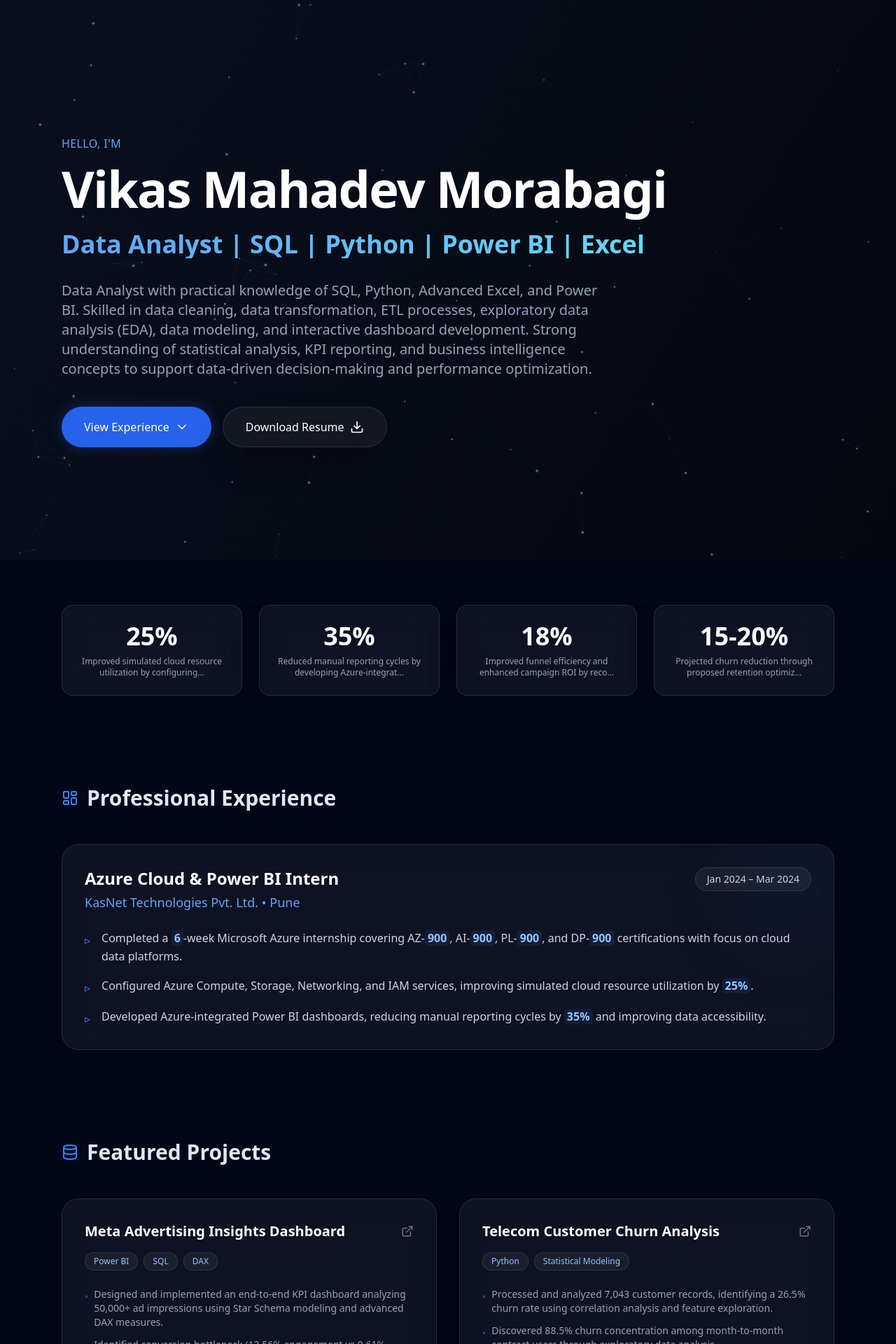
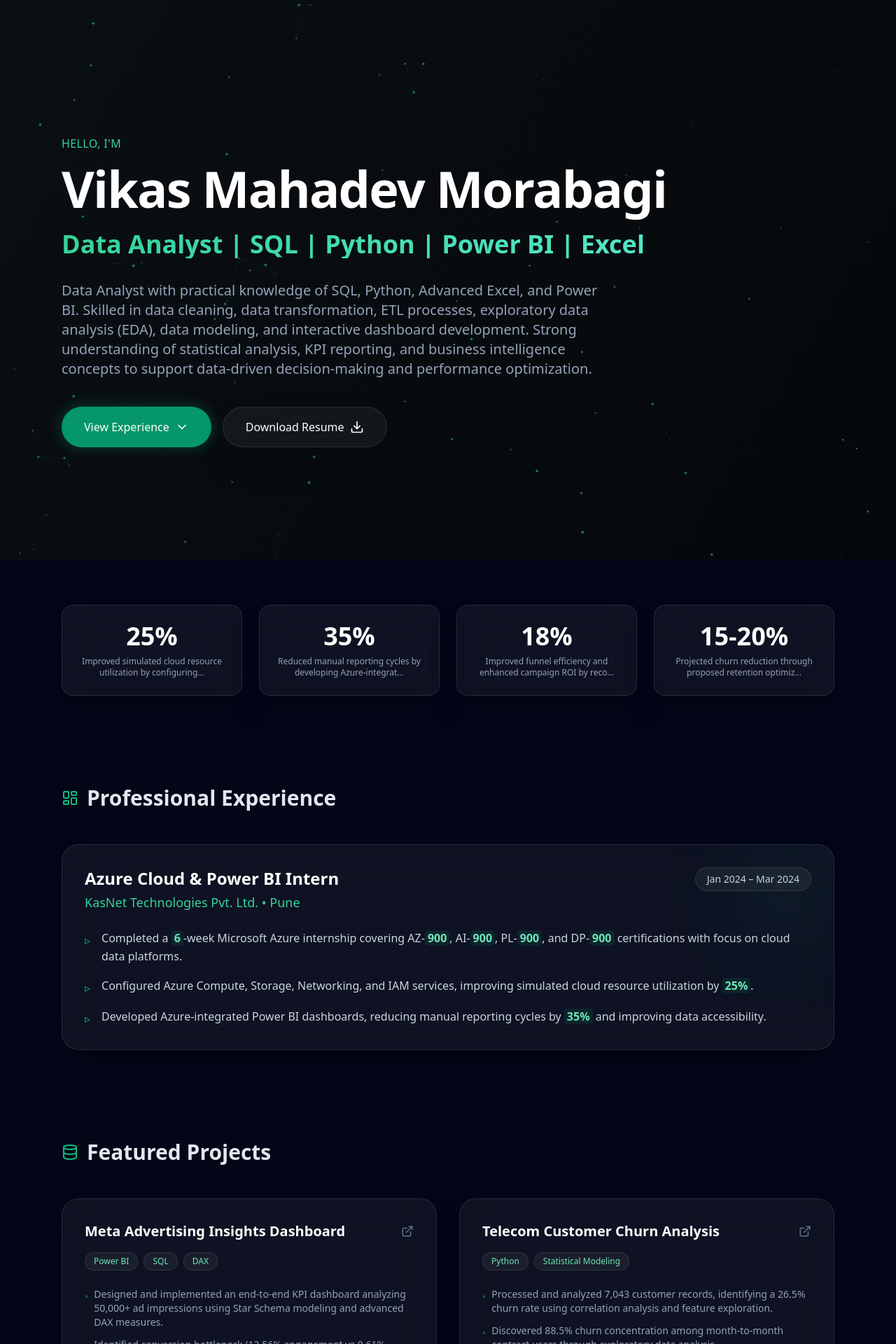
Before and after one commit to VikasMorabagi01/vikas-portfolio, a Next.js app: page / in a window 1280 px wide. Shown: the top 1920 px of the page at 70% size. Built offline with nearby package versions, Linux system fonts and the light colour scheme.

Commit message:
Changed theme to Emerald and Teal

```diff
--- a/app/globals.css
+++ b/app/globals.css
@@ -7,6 +7,6 @@
     @apply bg-white/5 backdrop-blur-xl border border-white/10 shadow-2xl;
   }
   .text-gradient {
-    @apply bg-clip-text text-transparent bg-gradient-to-r from-blue-400 to-cyan-300;
+    @apply bg-clip-text text-transparent bg-gradient-to-r from-emerald-400 to-teal-300;
   }
 }
--- a/app/page.tsx
+++ b/app/page.tsx
@@ -3,13 +3,12 @@ import React, { useState, useEffect } from "react";
 import { motion, AnimatePresence } from "framer-motion";
 import { Download, ChevronDown, Database, LayoutDashboard, BrainCircuit, ExternalLink, Code } from "lucide-react";
 import AnimatedBackground from "../components/AnimatedBackground";
-import { data } from "../data/resume"; // Assuming JSON is saved in data/resume.json
+import { data } from "../data/resume";
 
 export default function Portfolio() {
   const [loading, setLoading] = useState(true);
 
   useEffect(() => {
-    // Splash screen timer 1.5s
     const timer = setTimeout(() => setLoading(false), 1500);
     return () => clearTimeout(timer);
   }, []);
@@ -28,7 +27,7 @@ export default function Portfolio() {
             <motion.div
               initial={{ scale: 0.8, opacity: 0 }}
               animate={{ scale: 1, opacity: 1 }}
-              className="text-6xl font-black text-transparent bg-clip-text bg-gradient-to-r from-blue-500 to-cyan-300 tracking-tighter mb-8"
+              className="text-6xl font-black text-transparent bg-clip-text bg-gradient-to-r from-emerald-500 to-teal-300 tracking-tighter mb-8"
             >
               VM
             </motion.div>
@@ -37,7 +36,7 @@ export default function Portfolio() {
                 initial={{ width: "0%" }}
                 animate={{ width: "100%" }}
                 transition={{ duration: 1.2, ease: "easeInOut" }}
-                className="h-full bg-blue-500 shadow-[0_0_10px_#3b82f6]"
+                className="h-full bg-emerald-500 shadow-[0_0_10px_#10b981]"
               />
             </div>
           </motion.div>
@@ -47,14 +46,13 @@ export default function Portfolio() {
       {!loading && (
         <main className="relative z-10 w-full max-w-6xl mx-auto px-6 py-12 md:py-24 flex flex-col gap-32">
 
-          {/* HERO SECTION */}
           <section className="min-h-[80vh] flex flex-col justify-center">
             <motion.div
               initial={{ y: 20, opacity: 0 }}
               animate={{ y: 0, opacity: 1 }}
               transition={{ delay: 0.2 }}
             >
-              <h2 className="text-blue-400 font-medium tracking-wide mb-4">HELLO, I'M</h2>
+              <h2 className="text-emerald-400 font-medium tracking-wide mb-4">HELLO, I'M</h2>
               <h1 className="text-5xl md:text-7xl font-bold mb-6 tracking-tight text-white">
                 {data.basics.name}
               </h1>
@@ -66,7 +64,7 @@ export default function Portfolio() {
               </p>
 
               <div className="flex flex-wrap gap-4">
-                <a href="#experience" className="px-8 py-4 bg-blue-600 hover:bg-blue-500 text-white font-medium rounded-full transition-all shadow-[0_0_20px_rgba(37,99,235,0.3)] hover:shadow-[0_0_30px_rgba(37,99,235,0.5)] flex items-center gap-2">
+                <a href="#experience" className="px-8 py-4 bg-emerald-600 hover:bg-emerald-500 text-white font-medium rounded-full transition-all shadow-[0_0_20px_rgba(16,185,129,0.3)] hover:shadow-[0_0_30px_rgba(16,185,129,0.5)] flex items-center gap-2">
                   View Experience <ChevronDown size={20} />
                 </a>
                 <button onClick={() => window.print()} className="px-8 py-4 glass-panel hover:bg-white/10 text-white font-medium rounded-full transition-all flex items-center gap-2">
@@ -76,7 +74,6 @@ export default function Portfolio() {
             </motion.div>
           </section>
 
-          {/* IMPACT BANNER */}
           <section className="grid grid-cols-2 md:grid-cols-4 gap-6">
             {data.achievements.slice(0, 4).map((ach, i) => (
               <motion.div
@@ -85,18 +82,17 @@ export default function Portfolio() {
                 whileInView={{ opacity: 1, y: 0 }}
                 viewport={{ once: true }}
                 transition={{ delay: i * 0.1 }}
-                className="glass-panel p-6 rounded-2xl flex flex-col items-center text-center group hover:border-blue-500/50 transition-colors"
+                className="glass-panel p-6 rounded-2xl flex flex-col items-center text-center group hover:border-emerald-500/50 transition-colors"
               >
-                <span className="text-3xl md:text-4xl font-bold text-white mb-2 group-hover:text-blue-400 transition-colors">{ach.metric}</span>
+                <span className="text-3xl md:text-4xl font-bold text-white mb-2 group-hover:text-emerald-400 transition-colors">{ach.metric}</span>
                 <span className="text-xs text-slate-400">{ach.context.substring(0, 60)}...</span>
               </motion.div>
             ))}
           </section>
 
-          {/* EXPERIENCE SECTION */}
           <section id="experience" className="scroll-mt-24">
             <h2 className="text-3xl font-bold mb-12 flex items-center gap-3">
-              <LayoutDashboard className="text-blue-500" /> Professional Experience
+              <LayoutDashboard className="text-emerald-500" /> Professional Experience
             </h2>
             <div className="space-y-8">
               {data.experience.map((exp, i) => (
@@ -107,11 +103,11 @@ export default function Portfolio() {
                   viewport={{ once: true }}
                   className="glass-panel rounded-3xl p-8 relative overflow-hidden"
                 >
-                  <div className="absolute top-0 right-0 w-32 h-32 bg-blue-500/10 blur-3xl rounded-full" />
+                  <div className="absolute top-0 right-0 w-32 h-32 bg-emerald-500/10 blur-3xl rounded-full" />
                   <div className="flex flex-col md:flex-row justify-between items-start mb-6">
                     <div>
                       <h3 className="text-2xl font-bold text-white mb-1">{exp.role}</h3>
-                      <p className="text-lg text-blue-400">{exp.company} • {exp.location}</p>
+                      <p className="text-lg text-emerald-400">{exp.company} • {exp.location}</p>
                     </div>
                     <span className="px-4 py-1.5 mt-4 md:mt-0 rounded-full bg-white/5 border border-white/10 text-sm font-medium text-slate-300">
                       {exp.dates}
@@ -120,12 +116,11 @@ export default function Portfolio() {
                   <ul className="space-y-4">
                     {exp.bullets.map((bullet, j) => (
                       <li key={j} className="flex gap-4 text-slate-300">
-                        <span className="text-blue-500 mt-1">▹</span>
+                        <span className="text-emerald-500 mt-1">▹</span>
                         <span className="leading-relaxed">
-                          {/* Highlight metrics automatically */}
                           {bullet.split(/(\d+(?:\.\d+)?%|\d+(?:,\d+)?\+?)/g).map((part, k) =>
                             /(\d+(?:\.\d+)?%|\d+(?:,\d+)?\+?)/.test(part) ?
-                            <span key={k} className="text-blue-300 font-bold bg-blue-500/10 px-1 rounded">{part}</span> : part
+                            <span key={k} className="text-emerald-300 font-bold bg-emerald-500/10 px-1 rounded">{part}</span> : part
                           )}
                         </span>
                       </li>
@@ -136,10 +131,9 @@ export default function Portfolio() {
             </div>
           </section>
 
-          {/* PROJECTS SECTION */}
           <section id="projects" className="scroll-mt-24">
             <h2 className="text-3xl font-bold mb-12 flex items-center gap-3">
-              <Database className="text-blue-500" /> Featured Projects
+              <Database className="text-emerald-500" /> Featured Projects
             </h2>
             <div className="grid md:grid-cols-2 gap-8">
               {data.projects.map((proj, i) => (
@@ -157,7 +151,7 @@ export default function Portfolio() {
                   </h3>
                   <div className="flex flex-wrap gap-2 mb-6">
                     {proj.stack.map(tech => (
-                      <span key={tech} className="text-xs px-3 py-1 bg-white/5 border border-white/10 rounded-full text-blue-300">
+                      <span key={tech} className="text-xs px-3 py-1 bg-white/5 border border-white/10 rounded-full text-emerald-300">
                         {tech}
                       </span>
                     ))}
@@ -165,7 +159,7 @@ export default function Portfolio() {
                   <ul className="space-y-3 flex-grow">
                     {proj.bullets.map((bullet, j) => (
                       <li key={j} className="text-sm text-slate-400 flex gap-2">
-                        <span className="text-blue-500/50 mt-1">•</span>
+                        <span className="text-emerald-500/50 mt-1">•</span>
                         <span>{bullet}</span>
                       </li>
                     ))}
@@ -175,15 +169,14 @@ export default function Portfolio() {
             </div>
           </section>
 
-          {/* SKILLS SECTION */}
           <section>
             <h2 className="text-3xl font-bold mb-12 flex items-center gap-3">
-              <Code className="text-blue-500" /> Technical Arsenal
+              <Code className="text-emerald-500" /> Technical Arsenal
             </h2>
             <div className="grid md:grid-cols-2 gap-6">
               {data.skills.map((skillGrp, i) => (
                 <div key={i} className="glass-panel rounded-2xl p-6">
-                  <h4 className="text-blue-400 font-semibold mb-4 text-sm uppercase tracking-wider">{skillGrp.category}</h4>
+                  <h4 className="text-emerald-400 font-semibold mb-4 text-sm uppercase tracking-wider">{skillGrp.category}</h4>
                   <div className="flex flex-wrap gap-2">
                     {skillGrp.items.map((item, j) => (
                       <span key={j} className="px-3 py-1.5 bg-white/5 hover:bg-white/10 transition-colors border border-white/5 rounded-lg text-sm text-slate-200">
@@ -196,19 +189,18 @@ export default function Portfolio() {
             </div>
           </section>
 
-          {/* EDUCATION & CERTIFICATIONS */}
           <section className="grid md:grid-cols-2 gap-12 pb-24">
             <div>
               <h2 className="text-2xl font-bold mb-8 flex items-center gap-3">
-                <BrainCircuit className="text-blue-500" /> Education
+                <BrainCircuit className="text-emerald-500" /> Education
               </h2>
               <div className="space-y-6 border-l border-white/10 ml-3 pl-6">
                 {data.education.map((edu, i) => (
                   <div key={i} className="relative">
-                    <div className="absolute -left-[31px] top-1.5 w-3 h-3 bg-blue-500 rounded-full shadow-[0_0_10px_#3b82f6]" />
+                    <div className="absolute -left-[31px] top-1.5 w-3 h-3 bg-emerald-500 rounded-full shadow-[0_0_10px_#10b981]" />
                     <h4 className="text-lg font-bold text-white">{edu.degree}</h4>
                     <p className="text-slate-400 text-sm my-1">{edu.institution}</p>
-                    <div className="flex gap-4 text-xs font-medium text-blue-400">
+                    <div className="flex gap-4 text-xs font-medium text-emerald-400">
                       {edu.dates && <span>{edu.dates}</span>}
                       <span>{edu.details}</span>
                     </div>
@@ -222,7 +214,7 @@ export default function Portfolio() {
               <ul className="space-y-4">
                 {data.certifications.map((cert, i) => (
                   <li key={i} className="glass-panel p-4 rounded-xl text-sm text-slate-300 flex items-start gap-3">
-                    <div className="w-2 h-2 mt-1.5 bg-blue-400 rounded-full" />
+                    <div className="w-2 h-2 mt-1.5 bg-emerald-400 rounded-full" />
                     {cert}
                   </li>
                 ))}
@@ -232,7 +224,7 @@ export default function Portfolio() {
                 <p>📞 {data.basics.phone} | ✉️ {data.basics.email}</p>
                 <div className="flex gap-4">
                   {data.basics.links.map(link => (
-                    <a key={link.name} href={`https://${link.url}`} target="_blank" rel="noreferrer" className="hover:text-blue-400 transition-colors">
+                    <a key={link.name} href={`https://${link.url}`} target="_blank" rel="noreferrer" className="hover:text-emerald-400 transition-colors">
                       {link.name}
                     </a>
                   ))}
--- a/components/AnimatedBackground.tsx
+++ b/components/AnimatedBackground.tsx
@@ -10,7 +10,6 @@ export default function AnimatedBackground() {
     const ctx = canvas.getContext("2d");
     if (!ctx) return;
 
-    // Respect reduced motion
     const prefersReducedMotion = window.matchMedia("(prefers-reduced-motion: reduce)").matches;
     if (prefersReducedMotion) return;
 
@@ -19,7 +18,6 @@ export default function AnimatedBackground() {
     let w = (canvas.width = window.innerWidth);
     let h = (canvas.height = window.innerHeight);
 
-    // Limit particles on mobile
     const particleCount = w < 768 ? 35 : 80;
 
     class Particle {
@@ -48,7 +46,8 @@ export default function AnimatedBackground() {
         if (!ctx) return;
         ctx.beginPath();
         ctx.arc(this.x, this.y, this.radius, 0, Math.PI * 2);
-        ctx.fillStyle = "rgba(100, 200, 255, 0.5)";
+        // CHANGED TO EMERALD GREEN
+        ctx.fillStyle = "rgba(52, 211, 153, 0.5)";
         ctx.fill();
       }
     }
@@ -63,14 +62,12 @@ export default function AnimatedBackground() {
     const animate = () => {
       ctx.clearRect(0, 0, w, h);
 
-      // Draw background soft gradient
       const gradient = ctx.createLinearGradient(0, 0, w, h);
-      gradient.addColorStop(0, "rgba(10, 15, 30, 1)");
-      gradient.addColorStop(1, "rgba(5, 8, 15, 1)");
+      gradient.addColorStop(0, "rgba(10, 15, 20, 1)");
+      gradient.addColorStop(1, "rgba(5, 8, 10, 1)");
       ctx.fillStyle = gradient;
       ctx.fillRect(0, 0, w, h);
 
-      // Connect particles
       for (let i = 0; i < particles.length; i++) {
         particles[i].update();
         particles[i].draw();
@@ -81,7 +78,8 @@ export default function AnimatedBackground() {
 
           if (distance < 120) {
             ctx.beginPath();
-            ctx.strokeStyle = `rgba(100, 200, 255, ${0.15 - distance / 800})`;
+            // CHANGED TO EMERALD GREEN
+            ctx.strokeStyle = `rgba(52, 211, 153, ${0.15 - distance / 800})`;
             ctx.lineWidth = 0.5;
             ctx.moveTo(particles[i].x, particles[i].y);
             ctx.lineTo(particles[j].x, particles[j].y);
```
